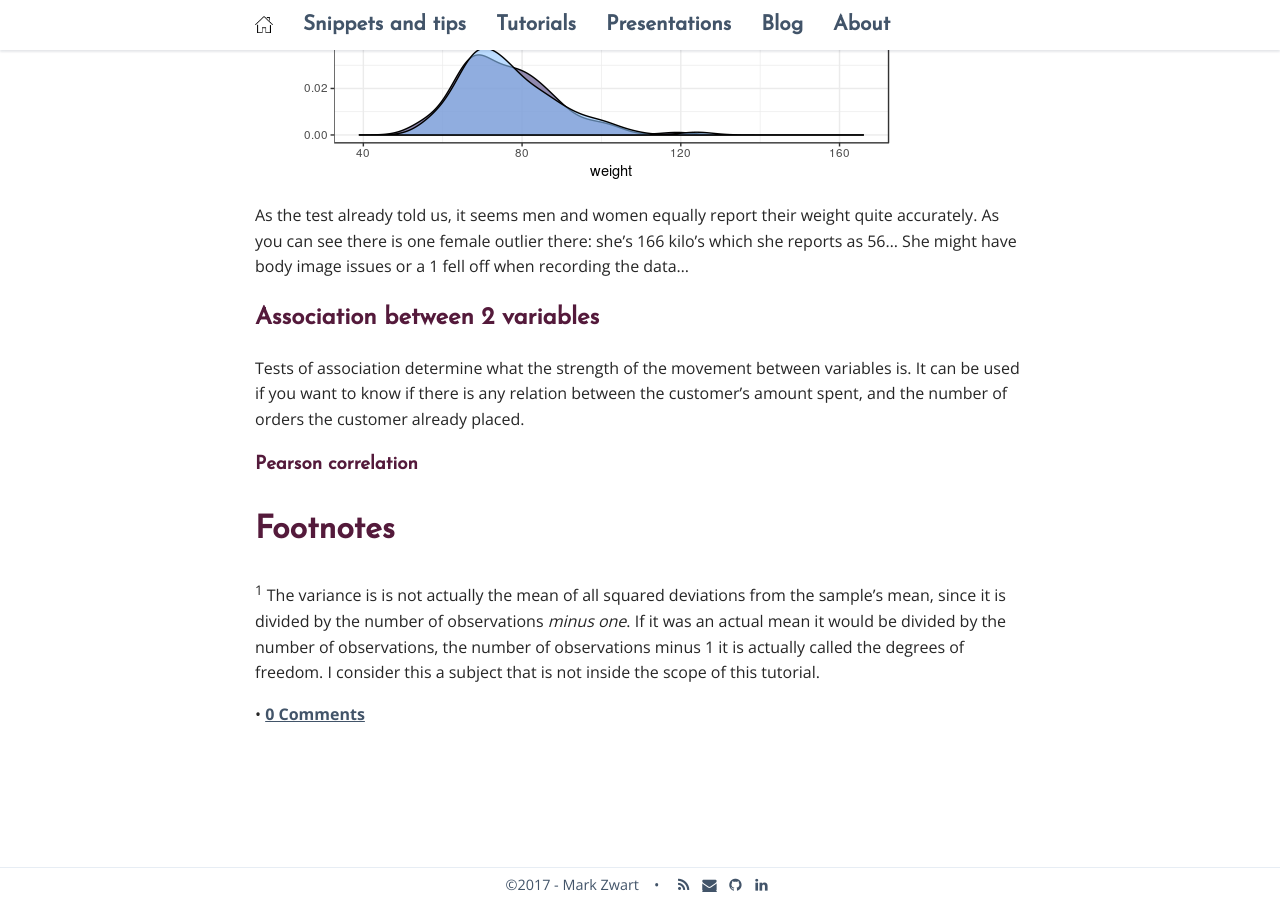
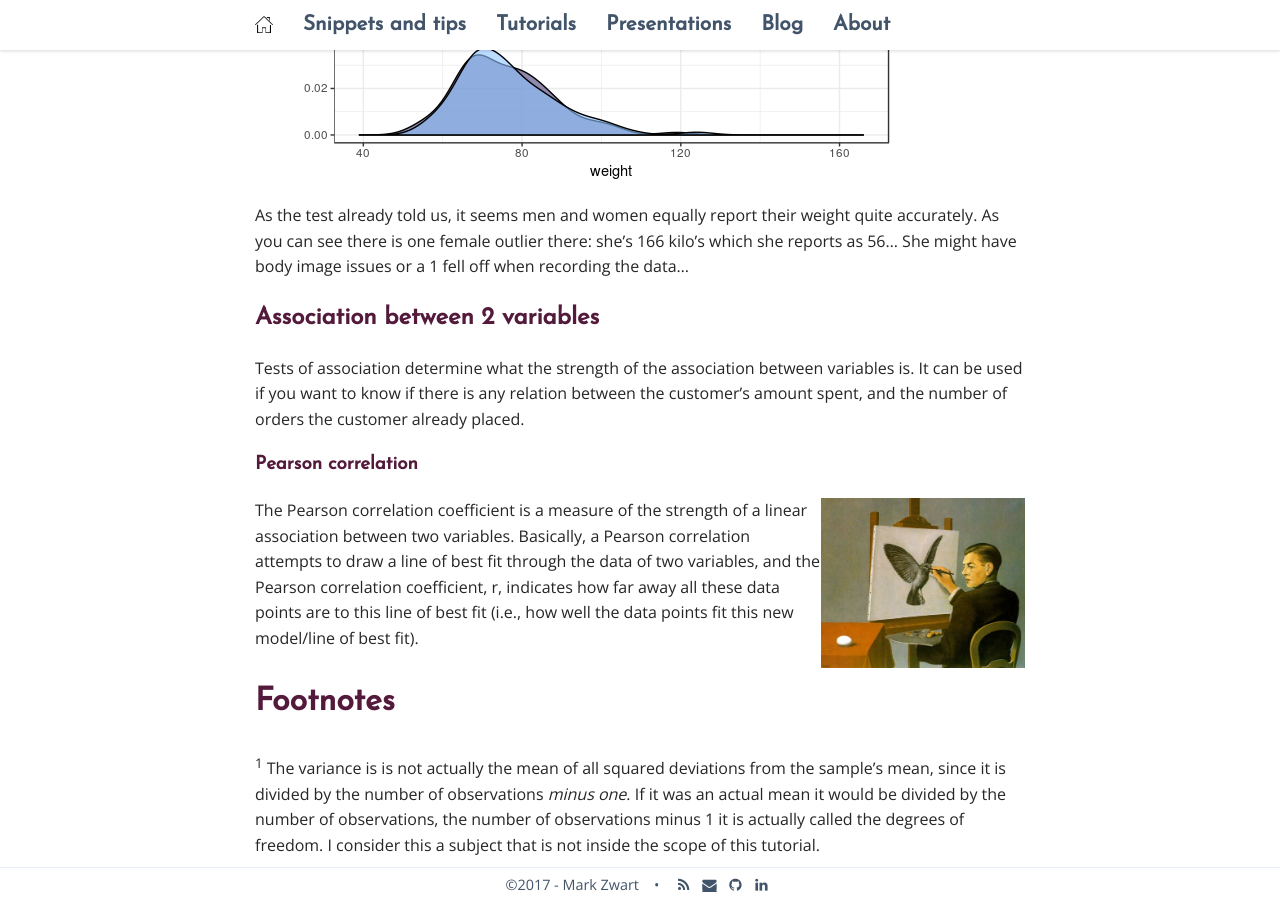
Before and after one commit to mark-me/mark-me.github.io, a Jekyll site: the page built from _pages/tutorials/statistical-tests/statistical-tests-gaussian.md, in a window 1280 px wide and 900 px high, scrolled down 11696 px. Built offline with Jekyll 4.4.1, drawn with Linux system fonts in a browser that asks for light colours; nearby versions of some CDN libraries; formulas are drawn with MathJax 3; a script that is not in the unit is left out; comment, search, counter and statistics services are not loaded.

Commit message:
Update statistical-tests-gaussian.md

```diff
--- a/_pages/tutorials/statistical-tests/statistical-tests-gaussian.md
+++ b/_pages/tutorials/statistical-tests/statistical-tests-gaussian.md
@@ -305,9 +305,14 @@ As the test already told us, it seems men and women equally report their weight
 
 ## Association between 2 variables
 
-Tests of association determine what the strength of the movement between variables is. It can be used if you want to know if there is any relation between the customer's amount spent, and the number of orders the customer already placed.
+Tests of association determine what the strength of the association between variables is. It can be used if you want to know if there is any relation between the customer's amount spent, and the number of orders the customer already placed.
 
 ### Pearson correlation
+
+<img src="/_pages/tutorials/statistical-tests/magritte.jpg" width="204" height="170" align="right"/>
+
+The Pearson correlation coefficient is a measure of the strength of a linear association between two variables. Basically, a Pearson correlation attempts to draw a line of best fit through the data of two variables, and the Pearson correlation coefficient, r, indicates how far away all these data points are to this line of best fit (i.e., how well the data points fit this new model/line of best fit).
+
 
 
 # Footnotes
```
